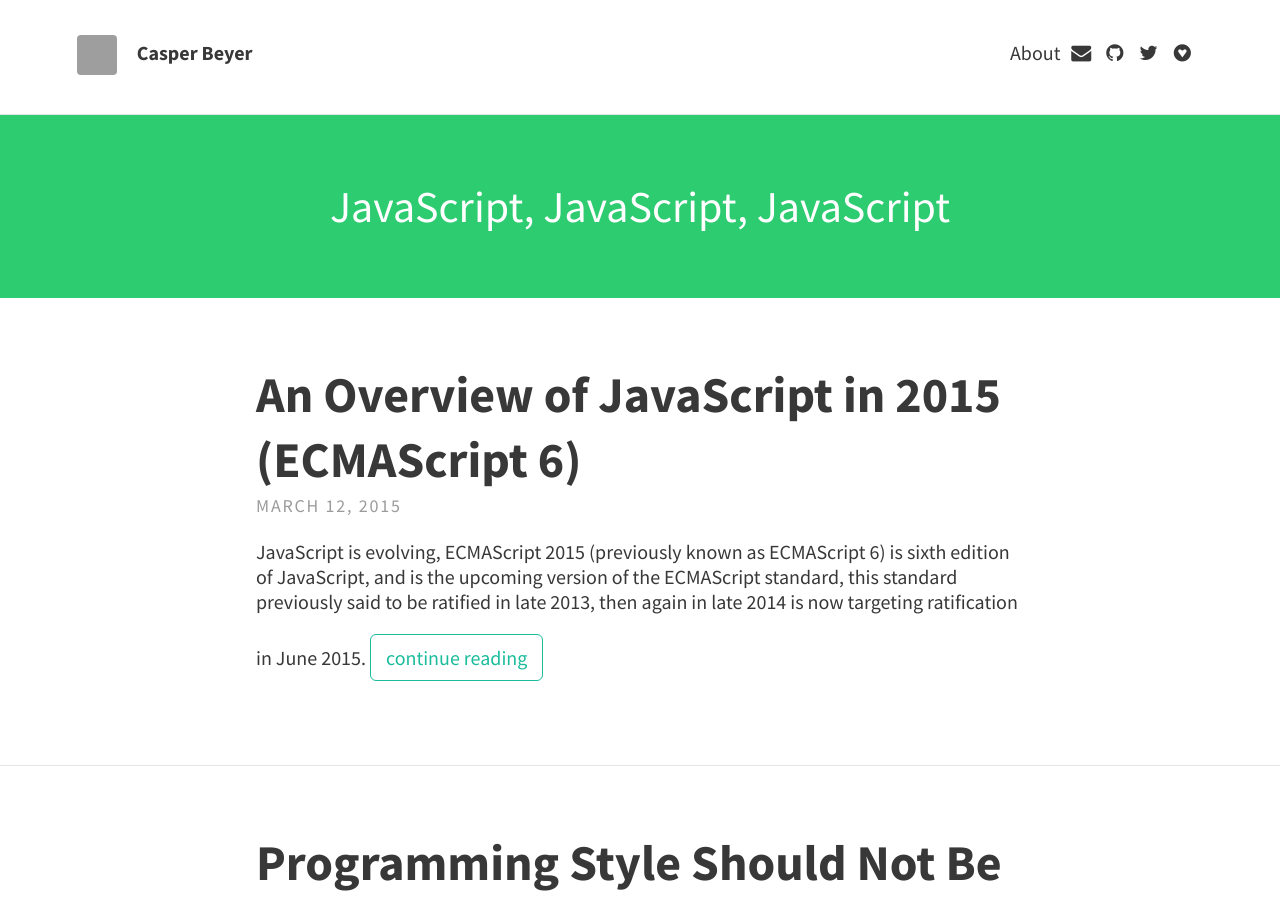
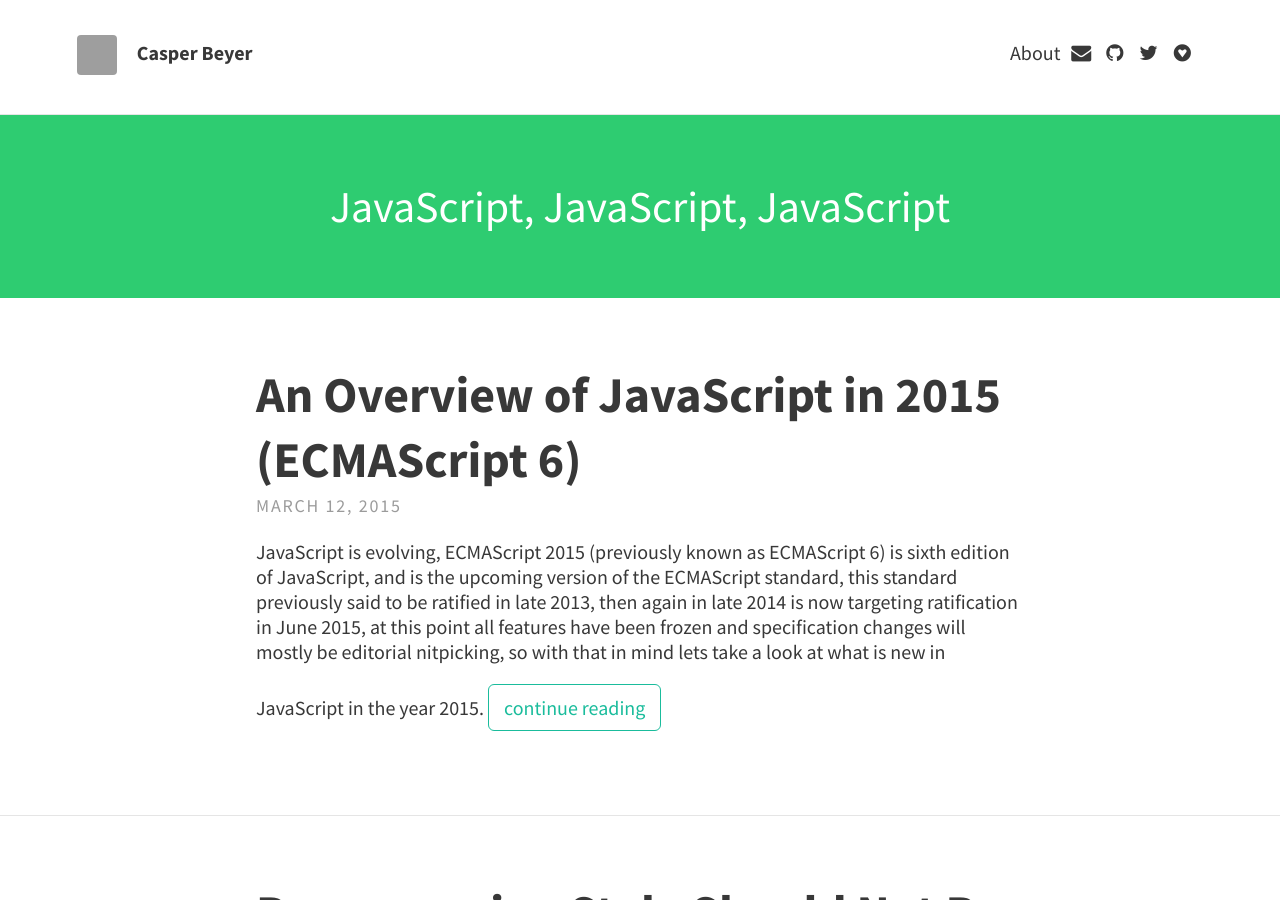
Before and after one commit to caspervonb/caspervonb.github.bak, a Jekyll site: the page built from index.html, in a window 1280 px wide and 900 px high. Built offline with Jekyll 4.4.1, drawn with Linux system fonts in a browser that asks for light colours; nearby versions of some CDN libraries; Markdown is read by kramdown in place of the engine named in the settings; the list of posts is cut into pages by our own code; grey boxes are pictures that could not be loaded.

Commit message:
Update 2015-03-12-an-overview-of-javascript-in-2015-ecmascript-6.markdown

```diff
--- a/_posts/2015-03-12-an-overview-of-javascript-in-2015-ecmascript-6.markdown
+++ b/_posts/2015-03-12-an-overview-of-javascript-in-2015-ecmascript-6.markdown
@@ -3,7 +3,7 @@
 title: An Overview of JavaScript in 2015 (ECMAScript 6)
 categories:
   - javascript
-excerpt: JavaScript is evolving, ECMAScript 2015 (previously known as ECMAScript 6) is sixth edition of JavaScript, and is the upcoming version of the ECMAScript standard, this standard previously said to be ratified in late 2013, then again in late 2014 is now targeting ratification in June 2015.
+excerpt: JavaScript is evolving, ECMAScript 2015 (previously known as ECMAScript 6) is sixth edition of JavaScript, and is the upcoming version of the ECMAScript standard, this standard previously said to be ratified in late 2013, then again in late 2014 is now targeting ratification in June 2015, at this point all features have been frozen and specification changes will mostly be editorial nitpicking, so with that in mind lets take a look at what is new in JavaScript in the year 2015.
 
 related_books:
   -
@@ -24,15 +24,13 @@
   - /archive/ecmascript6-features-and-tools/
 ---
 
-## Introduction
-
-JavaScript is evolving, ECMAScript 2015 (previously known as ECMAScript 6) is sixth edition of JavaScript, and is the upcoming version of the ECMAScript standard, this standard previously said to be ratified in late 2013, then again in late 2014 is now targeting ratification in June 2015.
+JavaScript is evolving, ECMAScript 2015 (previously known as ECMAScript 6) is sixth edition of JavaScript, and is the upcoming version of the ECMAScript standard, this standard previously said to be ratified in late 2013, then again in late 2014 is now targeting ratification in June 2015, at this point all features have been frozen and spesification changes will mostly be editorial nitpicking, so with that in mind lets take a look at what is new in JavaScript in the year 2015.
 
 ## Language Features
 
 This sixth edition of JavaScript introduces a lot of new language syntax features, it might even be the most feature packed revision to date in terms of language additions, and that is with some of the features scheduled, like comprehensions and rest and spread properties being delayed to the next edition.
 
-These features are also backwards compatible, in the sense that they are mostly syntatic sugar and can be de-sugared to older versions of the language, meaning we can use them right now [by compiling with Babel][compile-modern-javascript-with-babel]
+These features are also backwards compatible, in the sense that they are mostly syntactic sugar and can be desugared to older versions of the language, meaning we can use them right now with a source to source compiler (otherwise known as a transpiler).
 
 ### Arrow Functions
 
@@ -397,7 +395,5 @@
 
 [Check the Mozilla JavaScript Reference](https://developer.mozilla.org/en-US/docs/Web/JavaScript/Reference) for further reference.
 
-Remember, you can [compile with babel][compile-modern-javascript-with-babel] to use all of this right now, it's very actively maintained and supports nearly everything.
-
-
-[compile-modern-javascript-with-babel]: /javacript/tools/compile-modern-javascript-babel/
+## Conclusion
+ECMAScript 6 introduces a lot of convenient new features, and more or less all of them can be backported with a compiler to ECMAScript 5, so you could [compile with babel](/javascript/tools/compile-modern-javascript-babel/) and write using ECMAScript 6 syntax right now.
```
